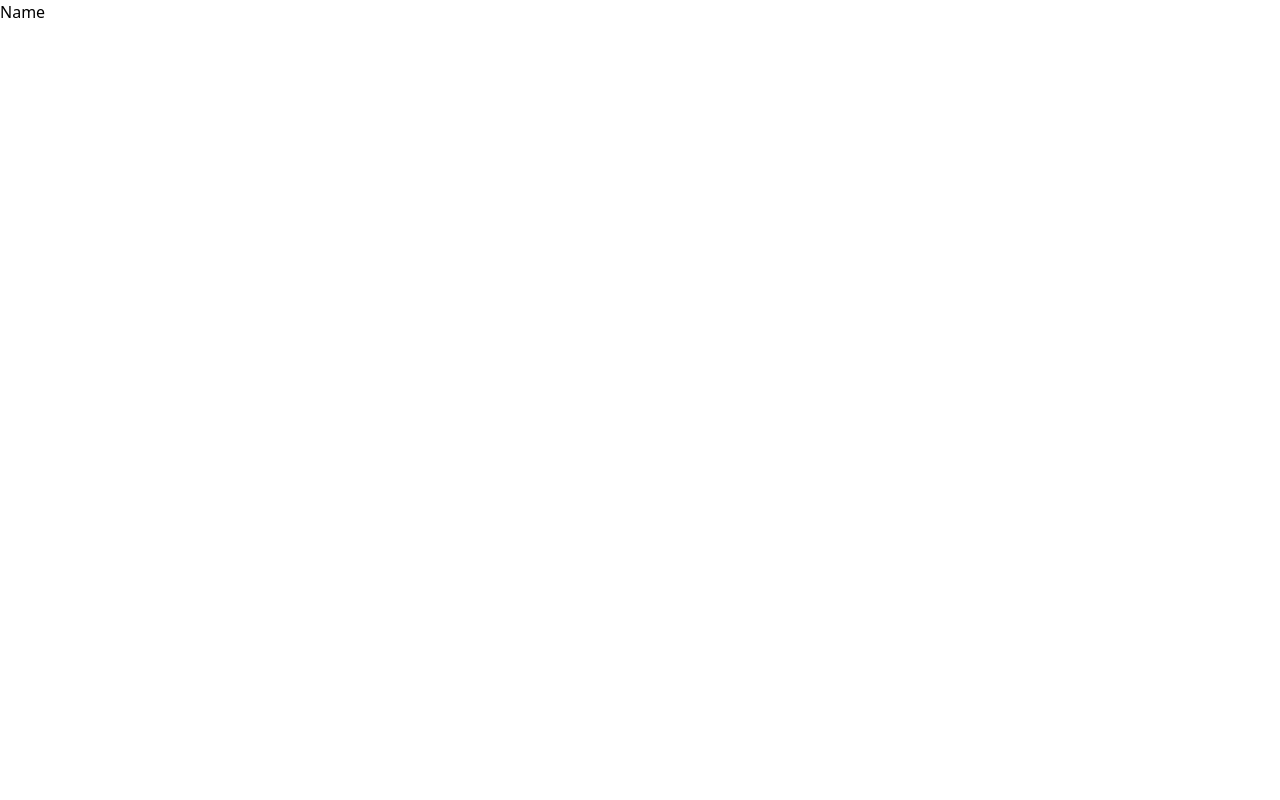
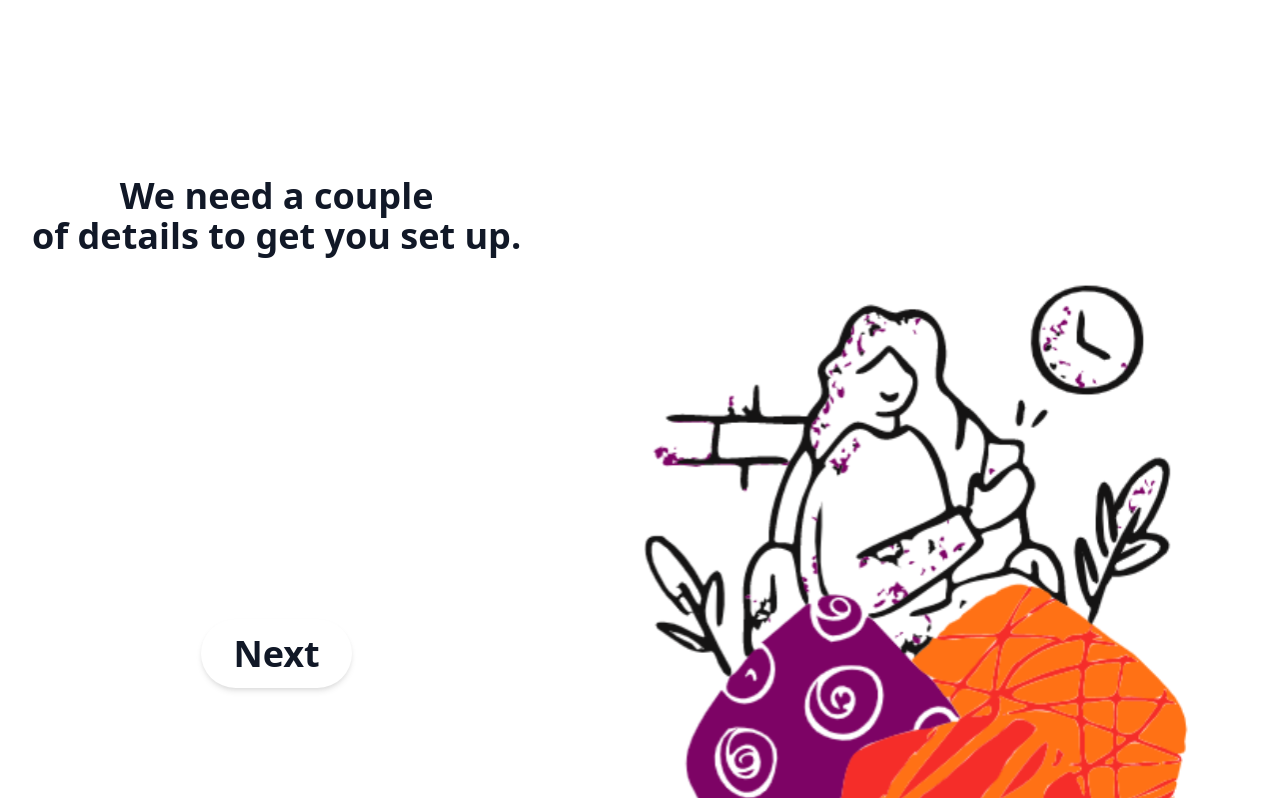
Before and after one commit to timosville/one-sheep-fe-challenge, a Vue app: page /start in a window 1280 px wide. Built offline with nearby package versions, Linux system fonts and the light colour scheme.

Commit message:
Add name component

```diff
--- a/src/components/Name.vue
+++ b/src/components/Name.vue
@@ -1,3 +1,30 @@
 <template>
-  <h2>Name</h2>
+  <div class="min-h-screen flex flex-col sm:flex-row justify-between">
+    <div class="flex flex-col items-center justify-items-center">
+      <h1 class="sm:mt-20 pt-24 px-8 title">
+        We need a couple<br />
+        of details to get you set up.
+      </h1>
+      <button
+        @click="changeRoute()"
+        class="absolute bottom-0 mb-12 sm:mb-28 button"
+      >
+        Next
+      </button>
+    </div>
+    <div class="sm:flex-1 flex flex-col items-center justify-center">
+      <img class="sm:mx-3 sm:w-9/12" src="/hero/work-at-home.svg" alt="work at home" />
+    </div>
+  </div>
 </template>
+
+<script>
+export default {
+  name: "Name",
+  methods: {
+    changeRoute() {
+      this.$router.push("/account");
+    },
+  },
+};
+</script>
--- a/src/components/Welcome.vue
+++ b/src/components/Welcome.vue
@@ -7,7 +7,12 @@
         Hi there.<br />
         Ready to do your best ever work?
       </h1>
-      <button class="absolute bottom-0 mb-12 sm:mb-28 button">Let's Go!</button>
+      <button
+        @click="changeRoute()"
+        class="absolute bottom-0 mb-12 sm:mb-28 button"
+      >
+        Let's Go!
+      </button>
     </div>
     <div class="sm:flex-1 flex flex-col items-center justify-center">
       <img class="sm:mx-3 sm:w-9/12" src="/hero/welcome.svg" alt="welcome" />
```
Also changed, not shown: public/hero/work-at-home.svg (added).
